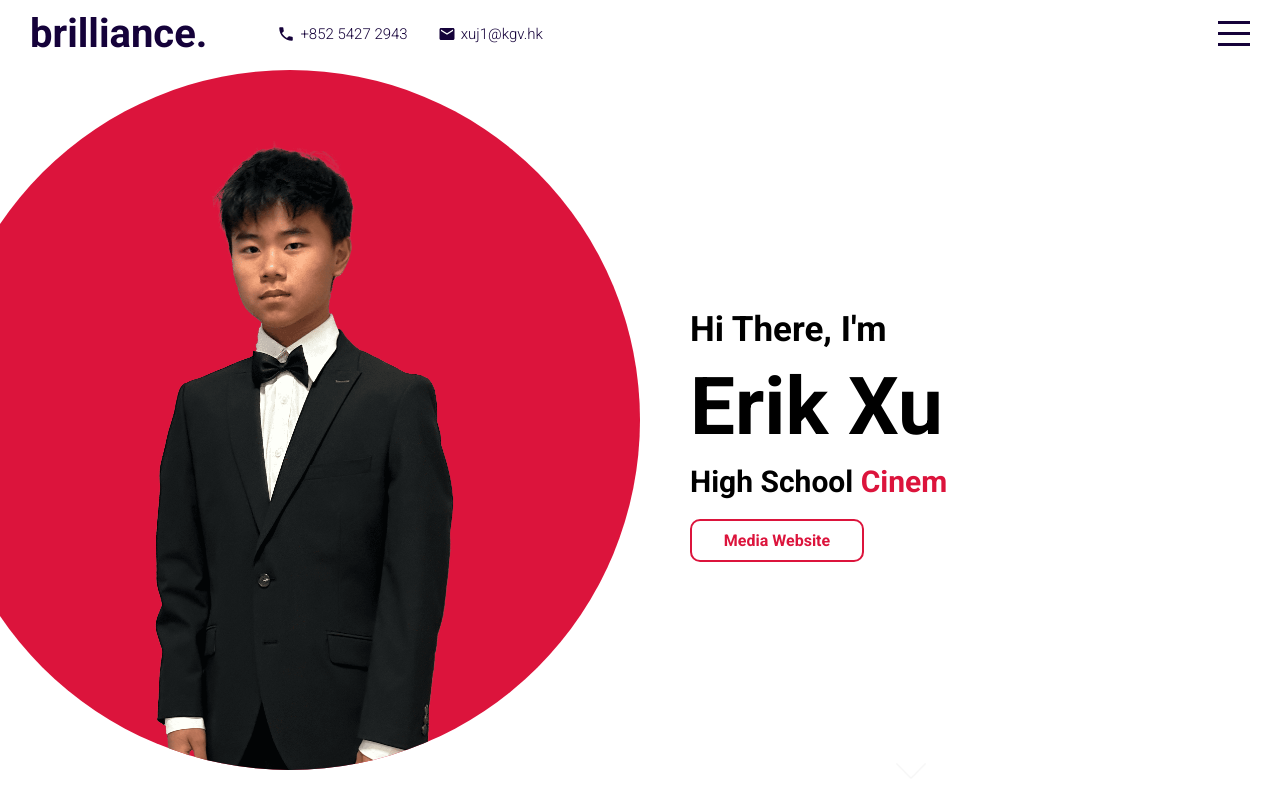
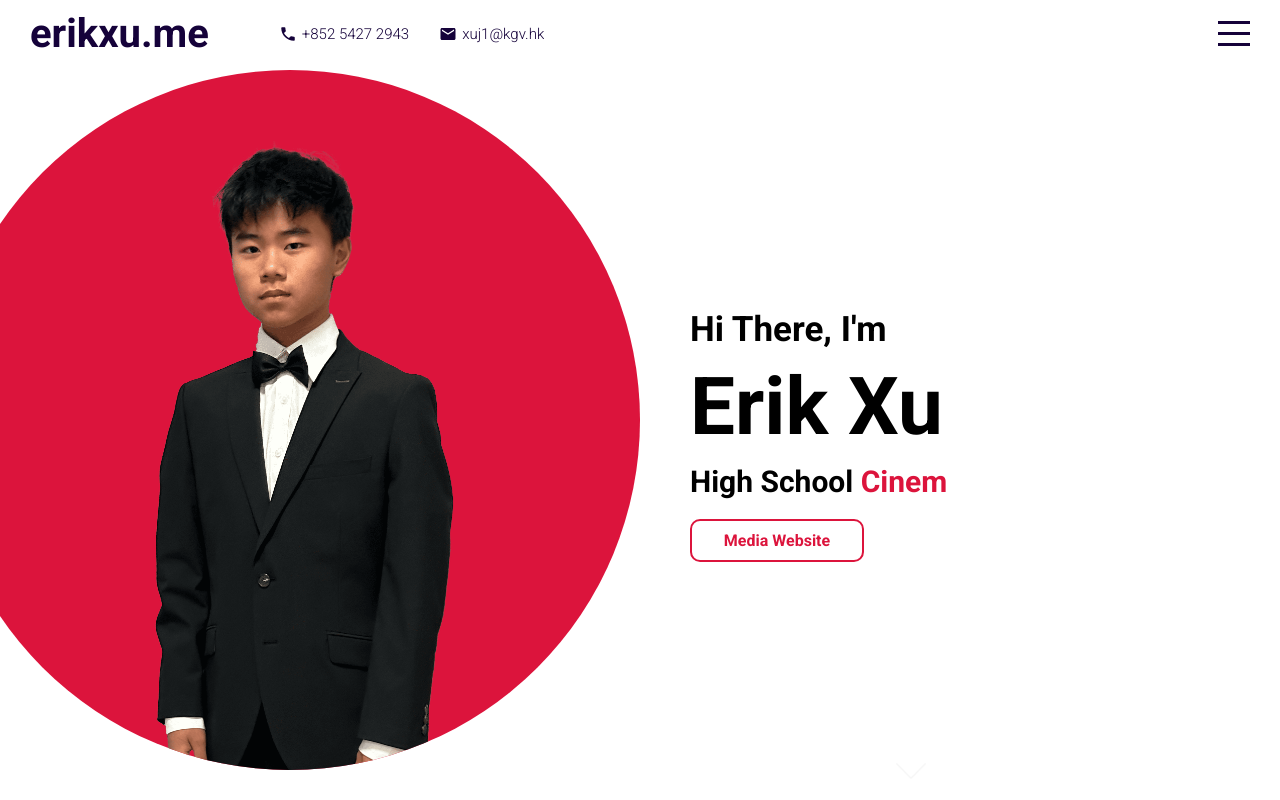
Before and after one commit to Clydexy/portfolio, a React (Create React App) app: page / in a window 1280 px wide. Built offline with nearby package versions, Linux system fonts and the light colour scheme.

Commit message:
Made topbar more modest

```diff
--- a/src/components/topbar/Topbar.jsx
+++ b/src/components/topbar/Topbar.jsx
@@ -6,7 +6,7 @@ export default function Topbar({ menuOpen, setMenuOpen }) {
     <div className={"topbar " + (menuOpen && "active")}>
       <div className="wrapper">
         <div className="left">
-          <a href="#intro" className="logo">brilliance.</a>
+          <a href="#intro" className="logo">erikxu.me</a>
           <div className="itemContainer">
             <Phone className="icon"/>
             <span>+852 5427 2943</span>
```
